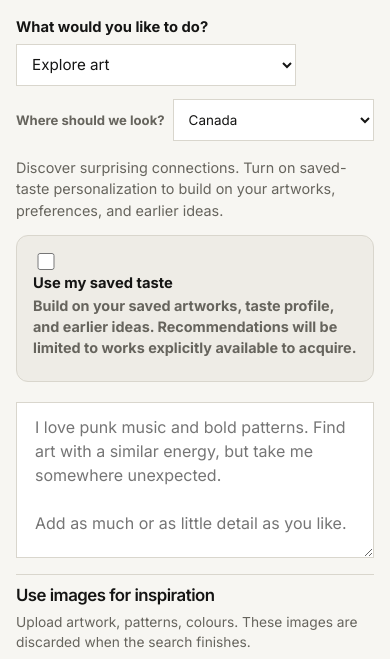
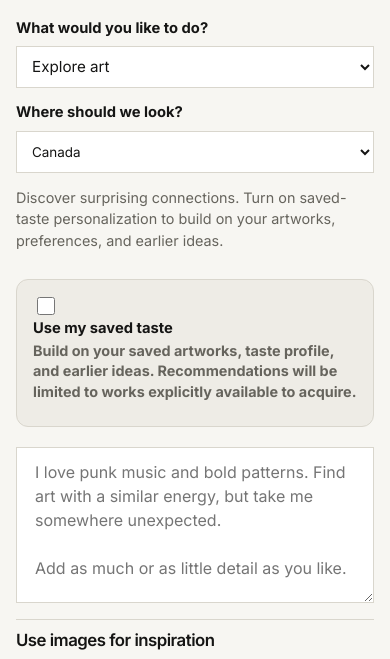
Before and after one commit to edimaudo/Vicent, a FastAPI app: page /concierge in a window 390 px wide. Shown: the part 218-877 px from the top of the page. Run offline with FastAPI, Linux system fonts and the light colour scheme; some libraries are stand-ins or nearby versions.

Commit message:
Add files via upload

```diff
--- a/static/css/style.css
+++ b/static/css/style.css
@@ -1689,15 +1689,6 @@ input:focus-visible, select:focus-visible, textarea:focus-visible, button:focus-
 }
 .account-logout-link:hover, .account-logout-link:focus-visible { text-decoration: underline; }
 .account-logout-link[hidden] { display: none !important; }
-.demo-account-note {
-  margin: 0 0 20px;
-  padding: 12px 14px;
-  border: 1px solid var(--line);
-  border-radius: 9px;
-  color: var(--muted);
-  font-size: .88rem;
-  line-height: 1.5;
-}
 .market-scope-control {
   display: grid;
   grid-template-columns: minmax(150px, max-content) minmax(0, 270px);
@@ -1722,3 +1713,64 @@ input:focus-visible, select:focus-visible, textarea:focus-visible, button:focus-
   .market-scope-control { grid-template-columns: minmax(0, 1fr); gap: 6px; }
   .concierge-service-control .market-scope-control label { white-space: normal; }
 }
+
+/* October 27 UI refinement: keep the auth header quiet and account controls right-aligned. */
+.topbar--auth {
+  grid-template-columns: minmax(0, 1fr) auto;
+}
+.topbar--auth .topbar-actions {
+  grid-column: 2;
+  justify-self: end;
+}
+
+/* Concierge selectors form a two-column row on wider screens. */
+.concierge-page .concierge-service-control {
+  display: grid;
+  grid-template-columns: repeat(2, minmax(0, 1fr));
+  align-items: start;
+  gap: 16px 24px;
+  width: 100%;
+}
+.concierge-page .service-select-control,
+.concierge-page .market-scope-control {
+  display: grid;
+  grid-template-columns: minmax(0, 1fr);
+  align-content: start;
+  align-items: start;
+  gap: 8px;
+  width: 100%;
+  max-width: none;
+  min-width: 0;
+  margin: 0;
+}
+.concierge-page .service-select-control label,
+.concierge-page .market-scope-control label {
+  display: block;
+  min-width: 0;
+  margin: 0;
+  color: var(--text);
+  font-size: .92rem;
+  font-weight: 650;
+  line-height: 1.4;
+  white-space: normal;
+}
+.concierge-page .service-select-control select,
+.concierge-page .market-scope-control select {
+  width: 100%;
+  max-width: none;
+  min-width: 0;
+}
+.concierge-page .service-description,
+.concierge-page #personalizationControl {
+  grid-column: 1 / -1;
+}
+.concierge-page .service-description { margin: 0; }
+
+@media (max-width: 640px) {
+  .concierge-page .concierge-service-control {
+    grid-template-columns: minmax(0, 1fr);
+    gap: 14px;
+  }
+  .concierge-page .service-description,
+  .concierge-page #personalizationControl { grid-column: 1; }
+}
--- a/templates/auth.html
+++ b/templates/auth.html
@@ -4,8 +4,6 @@
 <section class="workspace-page shell auth-page" aria-labelledby="authHeading">
   <div class="auth-card">
     <h1 id="authHeading">{% if auth_mode == 'register' %}Create your Vincent account{% else %}Sign in to Vincent{% endif %}</h1>
-    <p class="lede">Sign in to continue to your art concierge.</p>
-    {% if auth_mode != 'register' %}<p class="demo-account-note">Demo access is prefilled. Select <strong>Sign in</strong> to continue. Demo profile and saved items stay in this browser. Shared demo credentials are not private or shared across devices.</p>{% endif %}
     <form id="authForm" data-mode="{{ auth_mode }}">
       <label for="authEmail">Email</label>
       <input id="authEmail" name="email" type="email" autocomplete="email" required maxlength="254" placeholder="you@example.com" value="{% if auth_mode != 'register' %}{{ demo_email }}{% endif %}">
--- a/templates/base.html
+++ b/templates/base.html
@@ -21,11 +21,11 @@
   <link rel="preconnect" href="https://fonts.googleapis.com">
   <link rel="preconnect" href="https://fonts.gstatic.com" crossorigin>
   <link href="https://fonts.googleapis.com/css2?family=Inter:wght@400;500;600;700&display=swap" rel="stylesheet">
-  <link rel="stylesheet" href="/static/css/style.css?v=20261026-auth-demo-buy-inline">
+  <link rel="stylesheet" href="/static/css/style.css?v=20261027-auth-layout-controls">
 </head>
 <body>
 <div class="app-root">
-  <header class="topbar{% if page == 'home' %} topbar--landing{% endif %}" role="banner">
+  <header class="topbar{% if page == 'home' %} topbar--landing{% elif page == 'auth' %} topbar--auth{% endif %}" role="banner">
     <a class="brand" href="{% if page == 'home' %}/{% else %}/dashboard{% endif %}" aria-label="{% if page == 'home' %}Vincent home{% else %}Vincent dashboard{% endif %}">Vincent</a>
     {% if page not in ['home', 'auth'] %}
     <nav class="primary-nav" aria-label="Primary navigation">
@@ -35,8 +35,10 @@
     </nav>
     {% endif %}
     <div class="topbar-actions">
+      {% if page != 'auth' %}
       <a class="account-link" id="authLink" href="{% if current_user %}/dashboard{% else %}/login?next=%2Fdashboard{% endif %}" title="{% if current_user %}{{ current_user.email }}{% else %}Sign in to Vincent{% endif %}">{% if current_user %}Welcome, {{ current_user.name or current_user.email.split('@')[0]|replace('.', ' ')|replace('_', ' ')|title }}{% else %}Sign in{% endif %}</a>
       <a class="account-logout-link" id="logoutButton" href="/logout" {% if not current_user %}hidden{% endif %}>Sign out</a>
+      {% endif %}
       <button class="icon-button" id="themeToggle" type="button" aria-label="Switch to dark mode">◐</button>
       <label class="font-control" for="fontScale">
         <span class="sr-only">Text size</span>
@@ -58,7 +60,7 @@
   window.ART_AUTH_MODE = "{{ auth_mode|default('') }}";
   window.ART_AUTH_NEXT = {{ next_url|default('/dashboard')|tojson }};
 </script>
-<script src="/static/js/app.js?v=20261026-auth-demo-buy-inline"></script>
+<script src="/static/js/app.js?v=20261027-auth-layout-controls"></script>
 {% block page_script %}{% endblock %}
 </body>
 </html>
--- a/templates/concierge.html
+++ b/templates/concierge.html
@@ -12,6 +12,7 @@
       <h2 id="conversationHeading" class="sr-only">Concierge conversation</h2>
 
       <div class="concierge-service-control">
+        <div class="service-select-control">
           <label for="serviceSelect">What would you like to do?</label>
           <select id="serviceSelect" aria-label="Choose a service">
             <option value="discover">Explore art</option>
@@ -20,6 +21,7 @@
             <option value="buy">Buy art</option>
             <option value="learn">Learn about art</option>
           </select>
+        </div>
         <div class="market-scope-control" id="marketScopeControl">
           <label for="marketScope">Where should we look?</label>
           <select id="marketScope" name="market_scope" aria-label="Choose artwork region">
--- a/test_image_proxy.py
+++ b/test_image_proxy.py
@@ -230,8 +230,8 @@ def test_concierge_api_caps_all_visible_artwork_cards_to_three(monkeypatch):
 def test_static_assets_are_versioned_to_avoid_stale_result_caps():
     from pathlib import Path
     html = (Path(__file__).resolve().parent / "templates/base.html").read_text()
-    assert "/static/js/app.js?v=20261026-auth-demo-buy-inline" in html
-    assert "/static/css/style.css?v=20261026-auth-demo-buy-inline" in html
+    assert "/static/js/app.js?v=20261027-auth-layout-controls" in html
+    assert "/static/css/style.css?v=20261027-auth-layout-controls" in html
 
 
 def test_artlogic_cloudfront_cdn_is_proxyable():
```
Also changed, not shown: test_p0_p1_features.py (+27 -1 lines), test_purchase_integration.py (+7 -0 lines), CHANGELOG.md. Lines whose indentation alone changed are shown as unchanged.
